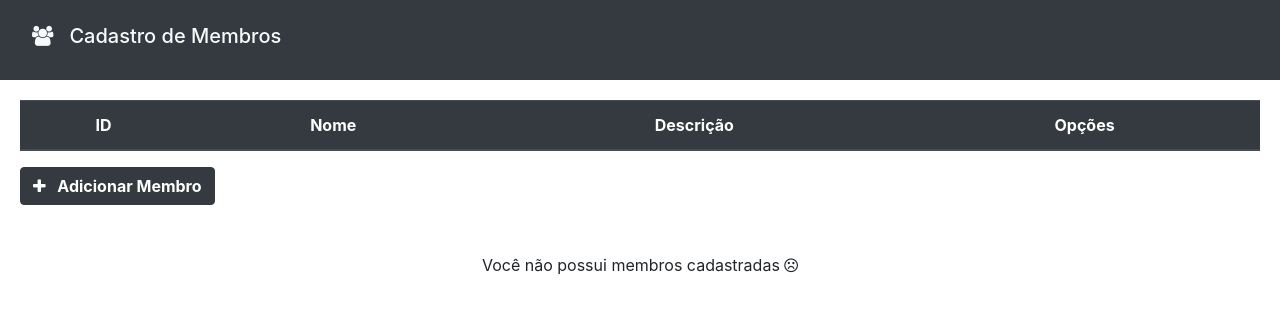
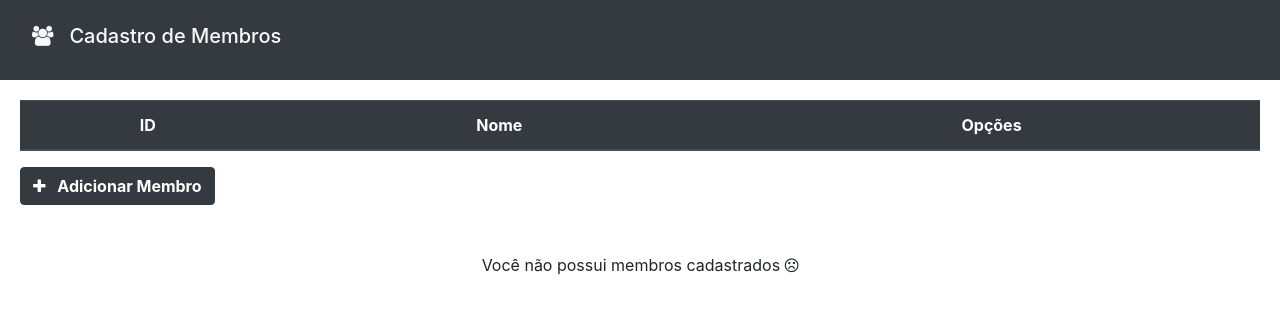
Before and after one commit to Projetos-de-Crente/cadastro-membros, an Angular app: page /membros/listar in a window 1280 px wide. Shown: the top 314 px of the page. Built offline with nearby package versions, Linux system fonts and the light colour scheme.

Commit message:
Remove descrição da tabela

```diff
--- a/src/app/membros/listar/listar.component.html
+++ b/src/app/membros/listar/listar.component.html
@@ -4,7 +4,6 @@
       <tr>
         <th scope="col" class="text-center">ID</th>
         <th scope="col" class="text-center">Nome</th>
-        <th scope="col" class="text-center">Descrição</th>
         <th scope="col" class="text-center">Opções</th>
       </tr>
     </thead>
@@ -34,6 +33,6 @@
   <button [routerLink]="['/membros/cadastrar']" class="btn btn-dark font-weight-bold"><i class="fa fa-plus mr-2"></i>
     Adicionar Membro </button>
 
-  <p *ngIf="membros.length==0" class="mt-5 text-center">Você não possui membros cadastradas <i
+  <p *ngIf="membros.length==0" class="mt-5 text-center">Você não possui membros cadastrados <i
       class="fa fa-frown-o"></i></p>
 </div>
```
